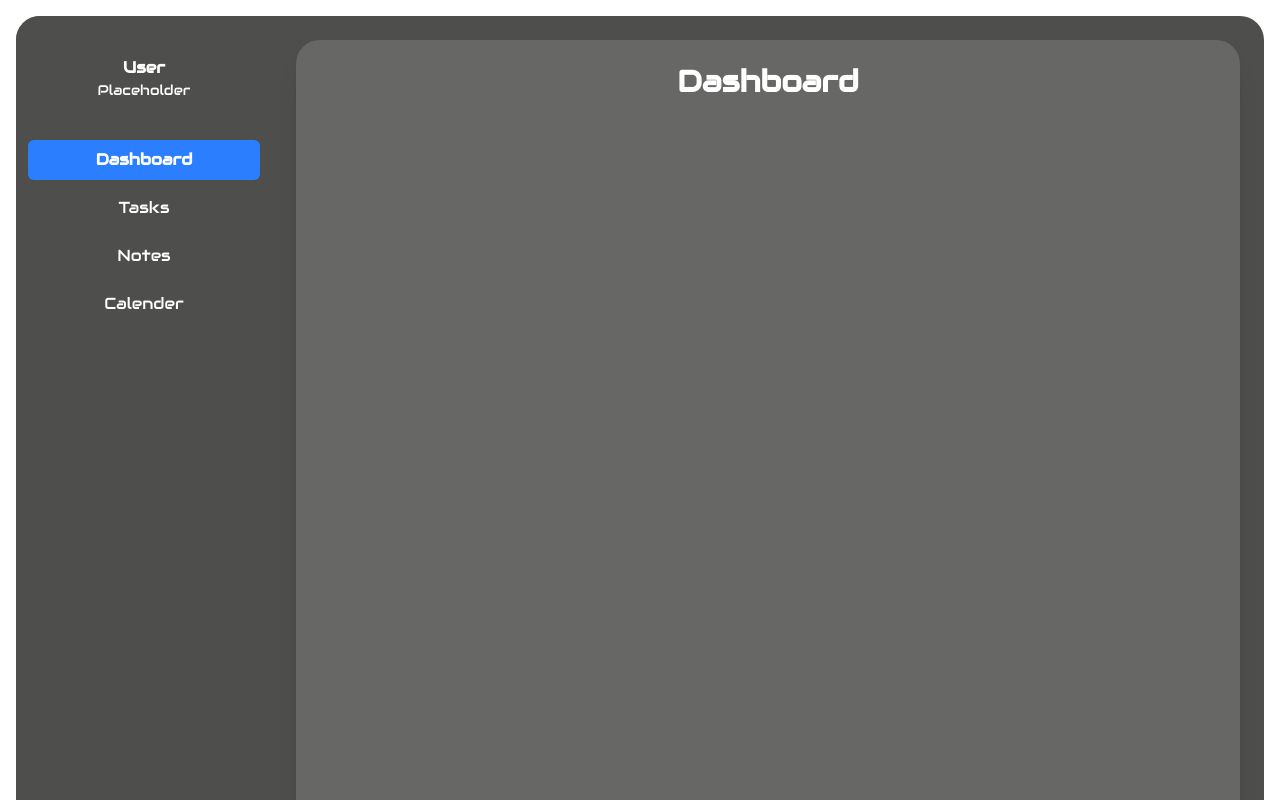
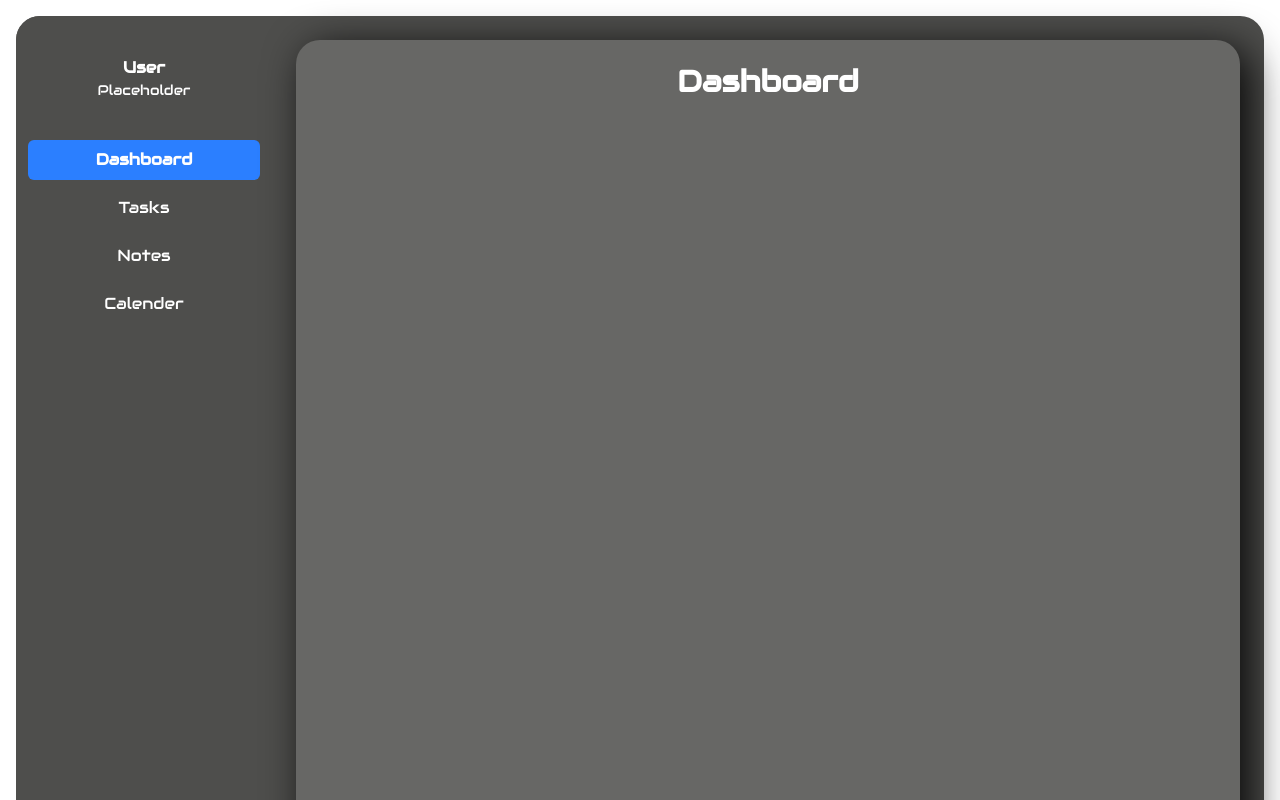
Before and after one commit to MahdinOhi/Avocado, a React (Vite) app in the folder frontend/: page / in a window 1280 px wide. Shown: the top 800 px of the page. Built offline with nearby package versions, Linux system fonts and the light colour scheme.

Commit message:
Updated shadow

```diff
--- a/frontend/src/components/Dashboard/HomeDashboard.jsx
+++ b/frontend/src/components/Dashboard/HomeDashboard.jsx
@@ -6,7 +6,7 @@ export default function Dashboard() {
     <div className="flex h-[920px] rounded-3xl bg-[#4e4e4c]">
       <Sidebar />
       <main className="flex-1 p-6">
-        <div className="bg-[#676765] rounded-3xl p-6 shadow-xl h-full">
+        <div className="bg-[#676765] rounded-3xl p-6 shadow-[10px_8px_40px_rgba(0,0,0,0.9)] h-full">
           <h1 className="text-3xl text-white font-bold mb-4">Dashboard</h1>
         </div>
       </main>
```
